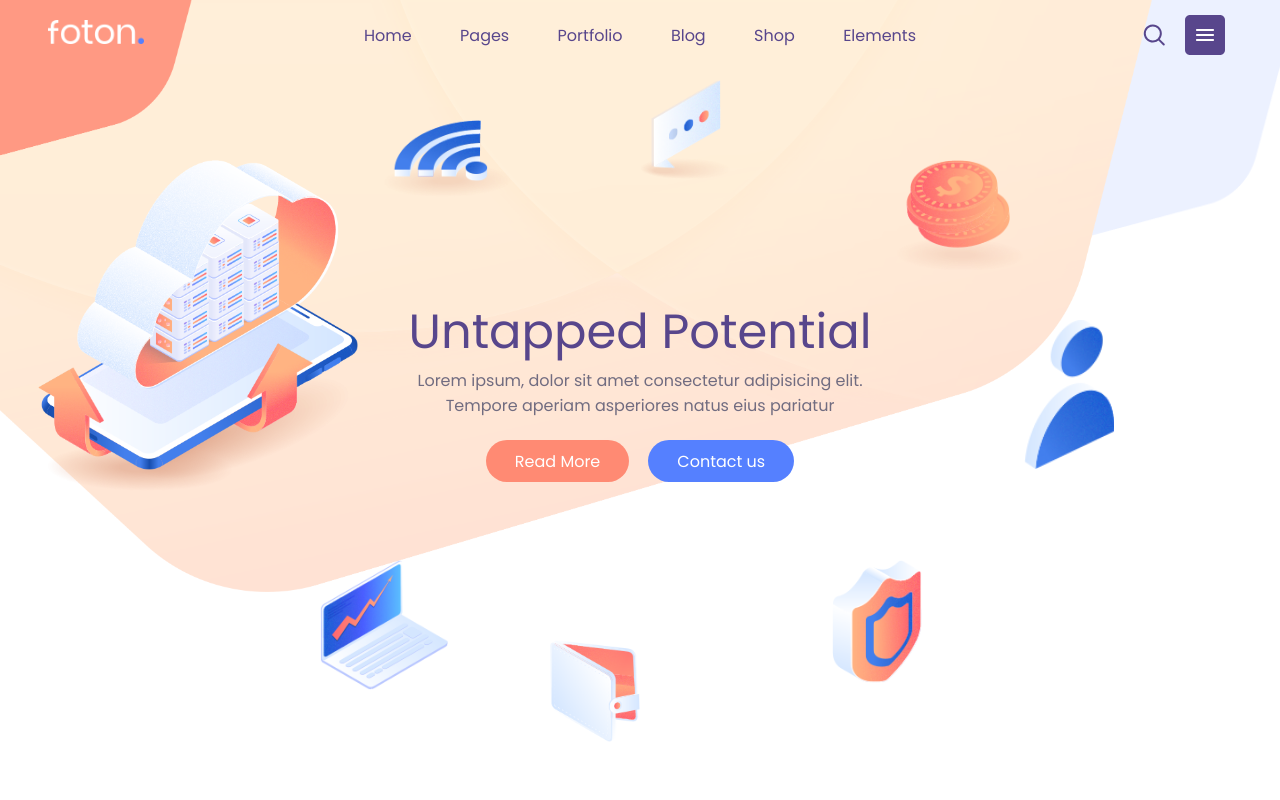
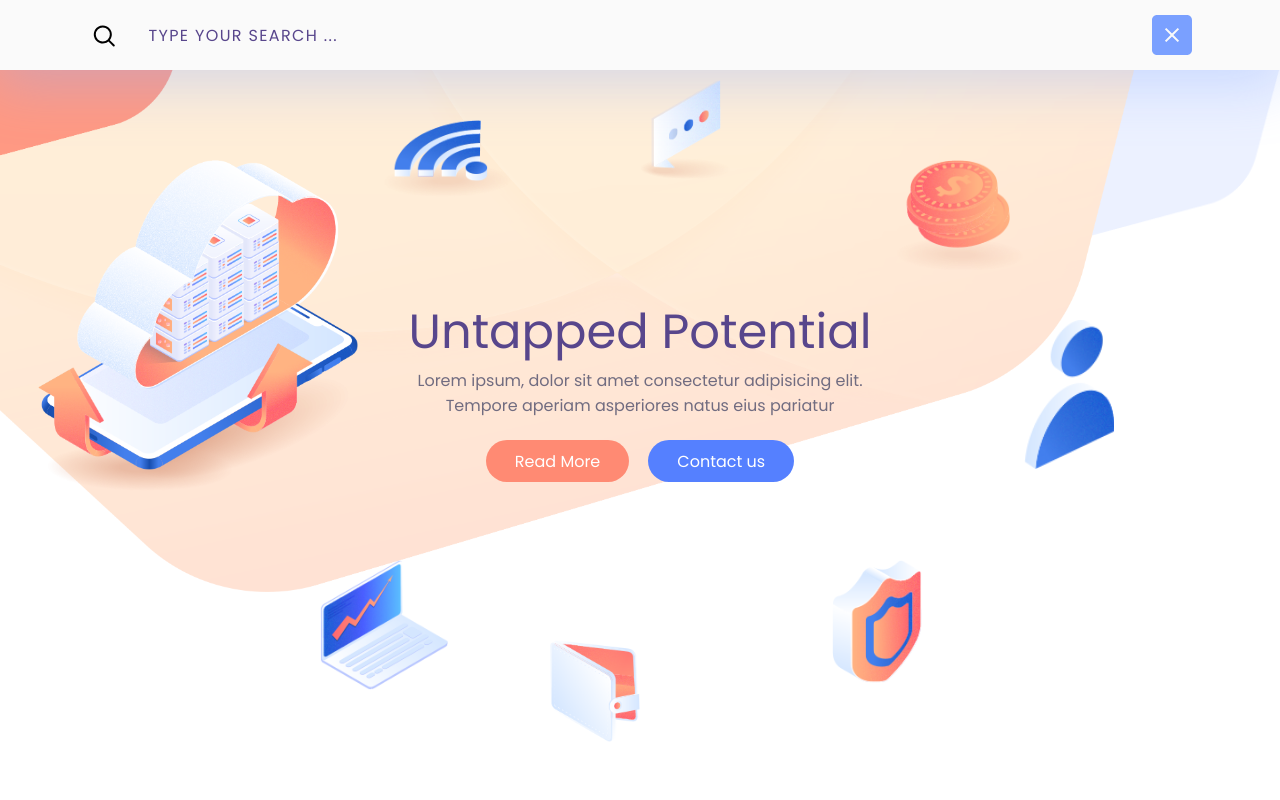
Before and after one commit to nimapm/Foton, a React (Create React App) app: page / in a window 1280 px wide. Shown: the top 800 px of the page. Built offline with nearby package versions, Linux system fonts and the light colour scheme.

Commit message:
search completed

```diff
--- a/src/assets/css/_global.scss
+++ b/src/assets/css/_global.scss
@@ -14,7 +14,12 @@
     @include cnt2
 }
 
+
+
 /* header start */
+header {
+    position: relative;
+}
 
 .header-normal {
     width: 100%;
@@ -152,4 +157,80 @@ rgba(12, 9, 4, 0.149);
 }
 
 
+.main-search-box {
+    width: 100%;
+    height: 70px;
+    text-align: center;
+    position: absolute;
+    top: 0;
+
+    box-shadow: 0 10px 55px 5px rgba(137, 173, 255, .35);
+
+    background-color: rgb(250, 250, 250);
+}
+
+
+.main-search-box-content {
+    height: 100%;
+    display: inline-block;
+}
+
+
+$header-search-children-sizes: 10%,
+80%,
+10%;
+
+$header-search-children-colors:rgba(139, 0, 0, 0.4),
+rgba(0, 0, 139, 0.4),
+rgba(12, 9, 4, 0.4);
+
+//
+// this code will change left position with $container-bg-left
+
+@for $item from 1 through length($header-search-children-sizes) {
+
+
+    .main-search-box-content:nth-child(#{$item}) {
+        width: nth($header-search-children-sizes, $item);
+        // background-color: nth($header-search-children-colors, $item);
+    }
+}
+
+.search-box-search-icon {
+    margin-right: 10%;
+    vertical-align: middle;
+}
+
+.search-box-input {
+    margin-left: 2%;
+    width: 95%;
+    height: 60%;
+    font-family: $main-font;
+    color: $main-blue;
+    font-size: 1em;
+
+    // font-family: Poppins,sans-serif;
+    // color: #58468c;
+    font-weight: 500;
+    background-color: transparent;
+    border: 0;
+    box-shadow: none;
+    outline: 0;
+    outline-offset: 0;
+    border-radius: 0;
+    letter-spacing: .085em;
+}
+
+.search-box-input::placeholder {
+    color: $main-blue;
+}
+
+.search-box-close-icon {
+    vertical-align: middle;
+}
+
+.st0 {
+    fill: #7AA0FF;
+}
+
 /* header end */
--- a/src/assets/css/_variables.scss
+++ b/src/assets/css/_variables.scss
@@ -1,5 +1,7 @@
 @import url("https://fonts.googleapis.com/css2?family=Poppins:wght@200;300;400&display=swap");
 @import url('https://fonts.googleapis.com/css2?family=Nunito&display=swap');
+
+
 
 
 // Colors
@@ -44,6 +46,11 @@ $main-text-1: $main-white;
     text-align: left;
 }
 
+.cnt-right {
+    text-align: right;
+}
+
+
 .cnt-center {
     text-align: center;
 }
--- a/src/components/global/header.jsx
+++ b/src/components/global/header.jsx
@@ -95,6 +95,60 @@ class Header extends Component {
               </div>
             </div>
           </div>
+          {/** the search box */}
+          <div className="main-search-box">
+            <div className="main-search-box-content">
+              <div className="cnt1">
+                <div className="cnt2 cnt-right">
+                  <svg
+                    className="search-box-search-icon"
+                    xmlns="http://www.w3.org/2000/svg"
+                    width="22"
+                    height="22"
+                    viewBox="0 0 22 21"
+                  >
+                    <defs></defs>
+                    <path
+                      class="search-1"
+                      d="M21.5,19.3h0l-4.669-4.667a9.007,9.007,0,1,0-1.389,1.388l4.67,4.669a0.991,0.991,0,0,0,.694.29,0.985,0.985,0,0,0,.98-0.984A0.978,0.978,0,0,0,21.5,19.3ZM16.838,9A7.033,7.033,0,1,1,9.8,1.967,7.043,7.043,0,0,1,16.838,9Z"
+                    ></path>
+                  </svg>
+                </div>
+              </div>
+            </div>
+            <div className="main-search-box-content">
+              <div className="cnt1">
+                <div className="cnt2 cnt-left">
+                  <input
+                    placeholder="TYPE YOUR SEARCH ..."
+                    className="search-box-input"
+                    type="text"
+                  />
+                </div>
+              </div>
+            </div>
+            <div className="main-search-box-content">
+              <div className="cnt1">
+                <div className="cnt2 cnt-left">
+                  <svg
+                    className="search-box-close-icon"
+                    xmlns="http://www.w3.org/2000/svg"
+                    width="40"
+                    height="40"
+                    viewBox="0 0 40 40"
+                  >
+                    <g>
+                      <path
+                        class="st0"
+                        d="M35,0H5C2.2,0,0,2.2,0,5v30c0,2.8,2.2,5,5,5h30c2.8,0,5-2.2,5-5V5C40,2.2,37.8,0,35,0z M27.1,25.7l-1.4,1.4
+		L20,21.4l-5.7,5.7l-1.4-1.4l5.7-5.7l-5.7-5.7l1.4-1.4l5.7,5.7l5.7-5.7l1.4,1.4L21.4,20L27.1,25.7z"
+                      ></path>
+                    </g>
+                  </svg>
+                </div>
+              </div>
+            </div>
+          </div>
         </div>
         <div id="header"></div>
       </header>
```
